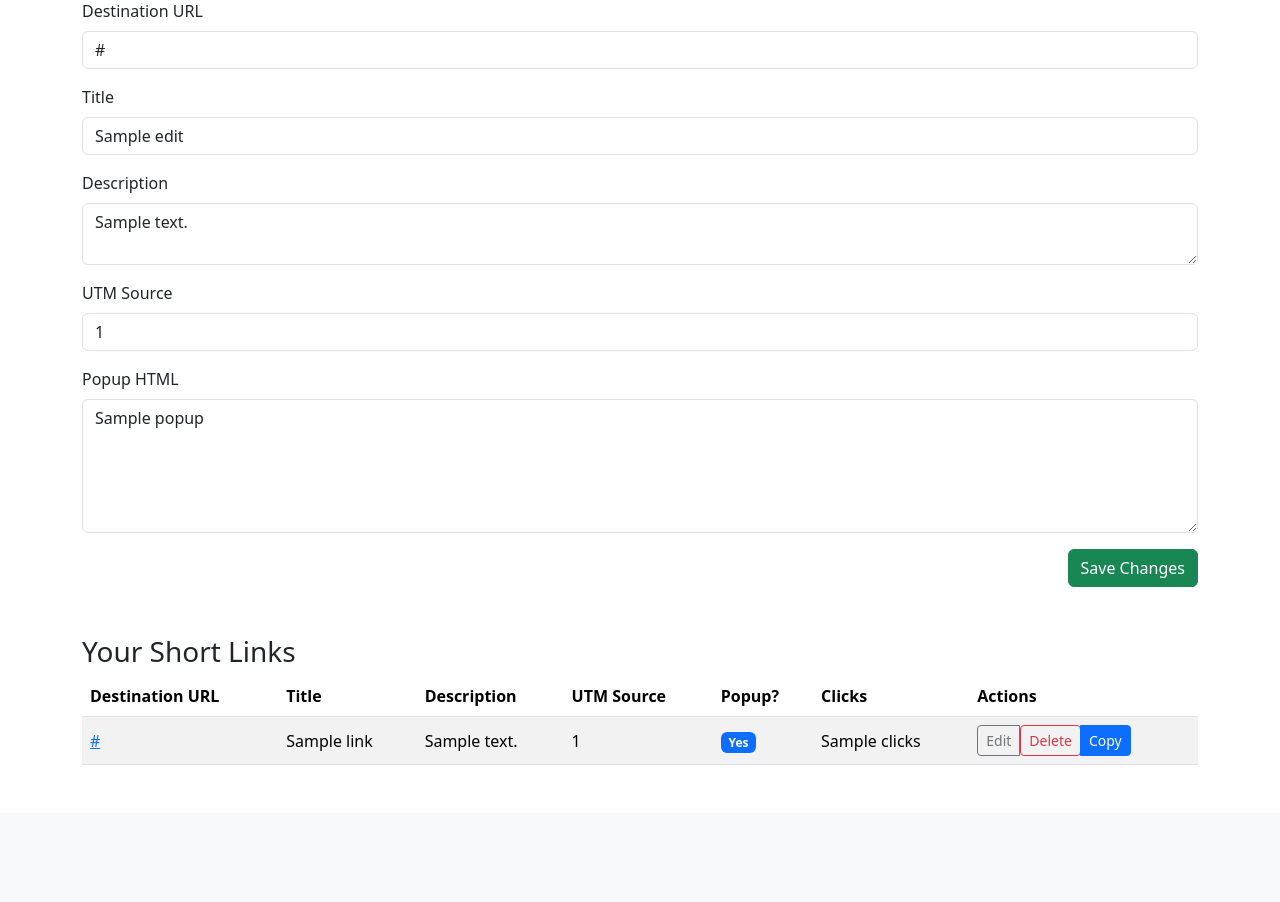
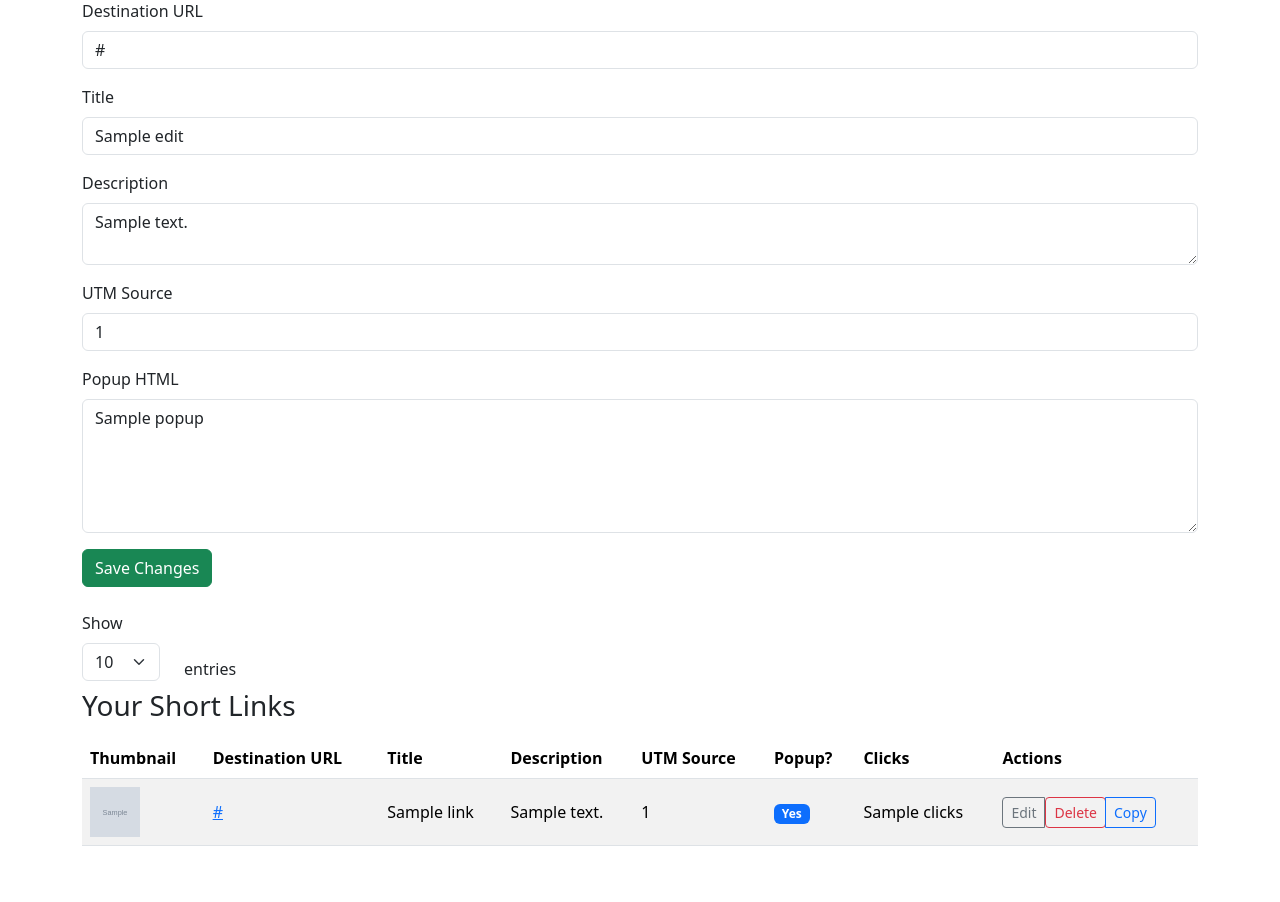
Before and after one commit to antoancms/subfeed, a Flask app: template templates/index.html in a window 1280 px wide. Shown: the part 251-1153 px from the top of the page. Before the commit the page ends 1016 px from the top, so only its background shows below. Run offline with Flask 3, Linux system fonts and the light colour scheme; the template is opened without the code that fills it: most values are stand-ins (such as "Sample title", 1, 10 or a date in 2020); grey boxes marked "Sample" are stand-in pictures; parts of the project's set-up code (start-up, migrations or seed data) failed here and were passed over; some libraries are stand-ins or nearby versions.

Commit message:
Update index.html

```diff
--- a/templates/index.html
+++ b/templates/index.html
@@ -2,12 +2,11 @@
 <html lang="en">
 <head>
   <meta charset="UTF-8">
-  <meta name="viewport" content="width=device-width,initial-scale=1">
+  <meta name="viewport" content="width=device-width, initial-scale=1">
   <title>My UTM Links – SubFeed</title>
   <link href="https://cdn.jsdelivr.net/npm/bootstrap@5.3.2/dist/css/bootstrap.min.css" rel="stylesheet">
 </head>
 <body class="bg-white">
-  <!-- Navbar -->
   <nav class="navbar navbar-light bg-light mb-4">
     <div class="container">
       <a class="navbar-brand" href="#">SubFeed Admin</a>
@@ -15,6 +14,7 @@
   </nav>
 
   <div class="container">
+
     <!-- Overview Analytics -->
     <div class="mb-4">
       <h5>Overview Analytics</h5>
@@ -22,23 +22,12 @@
       <p><strong>Total Clicks:</strong> {{ total_clicks }}</p>
     </div>
 
-    <!-- Create / Edit Form -->
-    <h3 class="mb-3">
-      {% if edit_data %}
-        Edit Link
-      {% else %}
-        Create New Link
-      {% endif %}
-    </h3>
+    <!-- Create/Edit Form -->
+    <h3 class="mb-3">{% if edit_data %}Edit Link{% else %}Create New Link{% endif %}</h3>
     <form action="{% if edit_data %}{{ url_for('edit', custom_id=edit_data.custom_id) }}{% else %}{{ url_for('create') }}{% endif %}" method="POST">
       <div class="mb-3">
         <label class="form-label">Destination URL</label>
-        <input
-          type="url"
-          name="url"
-          value="{% if edit_data %}{{ edit_data.url.split('?')[0] }}{% endif %}"
-          class="form-control"
-          required>
+        <input type="url" name="url" value="{{ edit_data.url if edit_data }}" class="form-control" required>
       </div>
       <div class="mb-3">
         <label class="form-label">Title</label>
@@ -56,19 +45,39 @@
         <label class="form-label">Popup HTML</label>
         <textarea id="popup_text" name="popup_text" class="form-control" rows="5">{{ edit_data.popup if edit_data }}</textarea>
       </div>
-      <div class="text-end mb-5">
-        <button class="btn btn-success">
-          {% if edit_data %}Save Changes{% else %}Create Link{% endif %}
-        </button>
+
+      {% if edit_data %}
+      <div class="mb-4">
+        <button class="btn btn-success">Save Changes</button>
       </div>
+      {% else %}
+      <div class="mb-4">
+        <button class="btn btn-primary">Create Link</button>
+      </div>
+      {% endif %}
     </form>
 
-    <!-- Your Short Links Table -->
-    <h3>Your Short Links</h3>
-    <div class="table-responsive mb-3">
+    <!-- Pagination Controls -->
+    <div class="row mb-2">
+      <div class="col-auto">
+        <label for="perPageSelect" class="form-label">Show</label>
+        <select id="perPageSelect" class="form-select" onchange="updatePerPage()">
+          <option value="10" {% if per_page==10 %}selected{% endif %}>10</option>
+          <option value="50" {% if per_page==50 %}selected{% endif %}>50</option>
+          <option value="100" {% if per_page==100 %}selected{% endif %}>100</option>
+          <option value="500" {% if per_page==500 %}selected{% endif %}>500</option>
+        </select>
+      </div>
+      <div class="col-auto align-self-end">entries</div>
+    </div>
+
+    <!-- Short Links Table -->
+    <h3 class="mb-3">Your Short Links</h3>
+    <div class="table-responsive mb-4">
       <table class="table table-striped align-middle">
         <thead>
           <tr>
+            <th>Thumbnail</th>
             <th>Destination URL</th>
             <th>Title</th>
             <th>Description</th>
@@ -81,19 +90,35 @@
         <tbody>
           {% for link in links %}
           <tr>
+            <td>
+              {% if link.image %}
+                <img src="{{ link.image }}" alt="thumb" width="50" height="50">
+              {% else %}
+                &ndash;
+              {% endif %}
+            </td>
             <td><a href="{{ link.url }}" target="_blank">{{ link.url }}</a></td>
             <td>{{ link.title or '–' }}</td>
             <td>{{ link.desc or '–' }}</td>
             <td>{{ link.id }}</td>
-            <td>{% if link.popup %}<span class="badge bg-primary">Yes</span>{% else %}<span class="badge bg-secondary">No</span>{% endif %}</td>
+            <td>
+              {% if link.popup %}
+                <span class="badge bg-primary">Yes</span>
+              {% else %}
+                <span class="badge bg-secondary">No</span>
+              {% endif %}
+            </td>
             <td>{{ link.clicks }}</td>
             <td>
               <div class="btn-group" role="group">
-                <a href="{{ url_for('edit', custom_id=link.id) }}" class="btn btn-sm btn-outline-secondary">Edit</a>
-                <form action="{{ url_for('delete', custom_id=link.id) }}" method="POST" class="m-0 p-0">
-                  <button type="submit" class="btn btn-sm btn-outline-danger">Delete</button>
+                <a href="{{ url_for('edit', custom_id=link.id) }}" class="btn btn-outline-secondary btn-sm">Edit</a>
+                <form action="{{ url_for('delete', custom_id=link.id) }}" method="POST" style="display:inline;">
+                  <button class="btn btn-outline-danger btn-sm">Delete</button>
                 </form>
-                <button type="button" class="btn btn-sm btn-primary copy-btn" data-link="{{ url_for('preview', id=link.id, _external=True) }}">Copy</button>
+                <button class="btn btn-outline-primary btn-sm copy-btn"
+                        data-link="{{ request.url_root.rstrip('/') + url_for('preview', id=link.id) }}">
+                  Copy
+                </button>
               </div>
             </td>
           </tr>
@@ -102,17 +127,20 @@
       </table>
     </div>
 
-    <!-- Pagination -->
+    <!-- Pagination Links -->
     <nav aria-label="Page navigation">
       <ul class="pagination">
         {% for p in range(1, total_pages+1) %}
-        <li class="page-item {% if p == page %}active{% endif %}"><a class="page-link" href="{{ url_for('home') }}?page={{ p }}&per_page={{ per_page }}">{{ p }}</a></li>
+        <li class="page-item {% if p==page %}active{% endif %}">
+          <a class="page-link" href="{{ url_for('home') }}?page={{ p }}&per_page={{ per_page }}">{{ p }}</a>
+        </li>
         {% endfor %}
       </ul>
     </nav>
   </div>
 
-  <!-- TinyMCE -->
+  <!-- Scripts -->
+  <script src="https://cdn.jsdelivr.net/npm/bootstrap@5.3.2/dist/js/bootstrap.bundle.min.js"></script>
   <script src="https://cdn.tiny.cloud/1/9zoa256jx88gr3i2njll487m7bupp8ygbhyttgmc7rz4on6c/tinymce/5/tinymce.min.js" referrerpolicy="origin"></script>
   <script>
     tinymce.init({
@@ -122,6 +150,10 @@
       menubar: false,
       height: 300
     });
+    function updatePerPage() {
+      const per = document.getElementById('perPageSelect').value;
+      window.location.href = `{{ url_for('home') }}?page=1&per_page=${per}`;
+    }
     document.querySelectorAll('.copy-btn').forEach(btn => {
       btn.addEventListener('click', () => {
         const url = btn.getAttribute('data-link');
@@ -132,6 +164,5 @@
       });
     });
   </script>
-  <script src="https://cdn.jsdelivr.net/npm/bootstrap@5.3.2/dist/js/bootstrap.bundle.min.js"></script>
 </body>
 </html>
```
